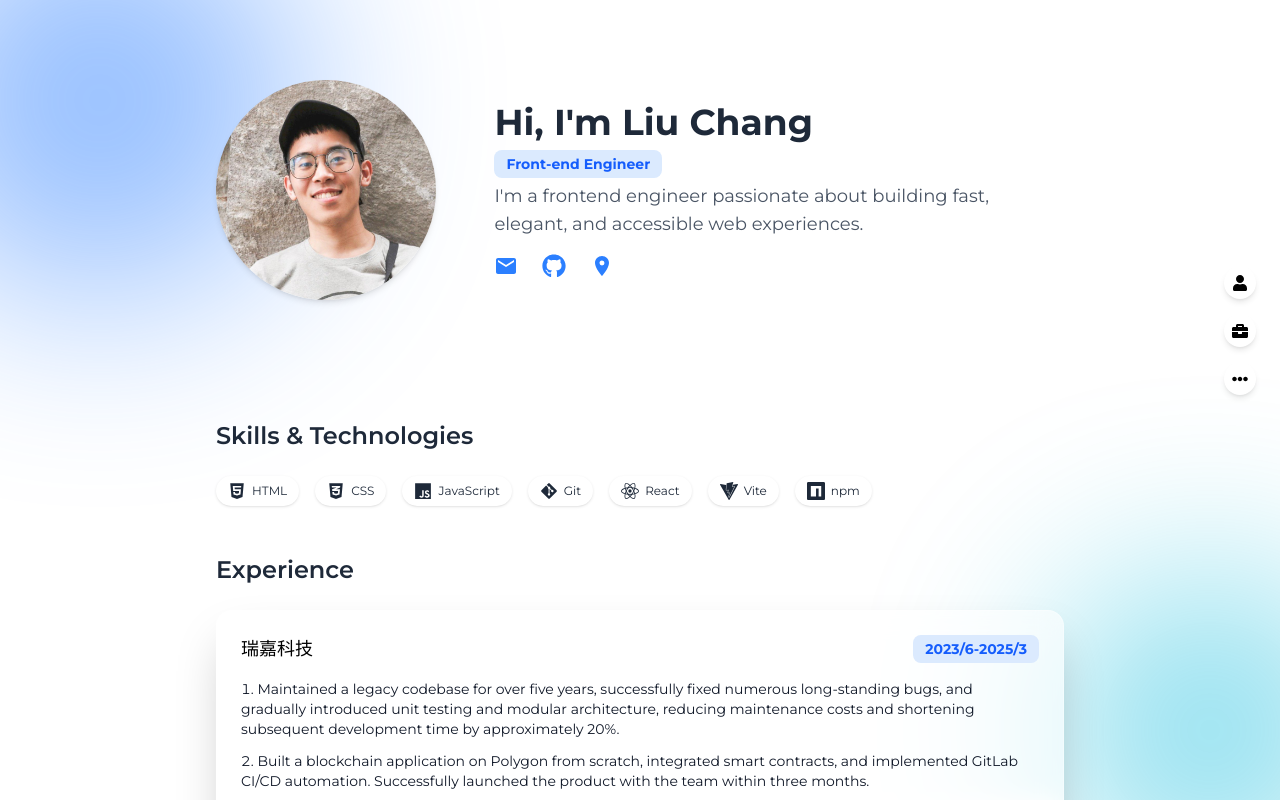
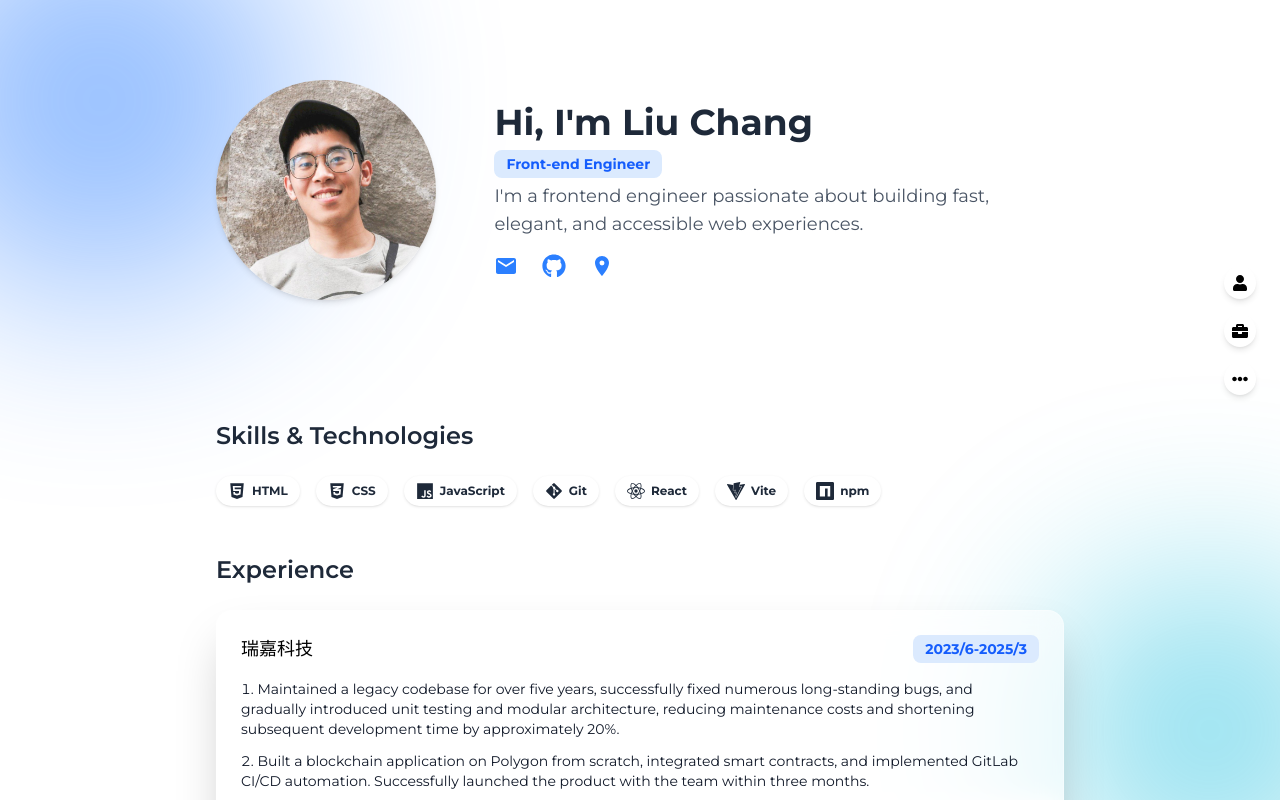
Before and after one commit to richard85501/my-website, a React (Vite) app: page / in a window 1280 px wide. Shown: the top 800 px of the page. Built offline with nearby package versions, Linux system fonts and the light colour scheme.

Commit message:
modify:iconBage font-weight

```diff
--- a/src/components/Icon-badge/IconBadge.tsx
+++ b/src/components/Icon-badge/IconBadge.tsx
@@ -1,11 +1,11 @@
 type IconBagdeProps = {
-  icon: React.ReactNode; // icon 通常是 React 元素
+  icon: React.ReactNode;
   label: string;
 };
 
 export default function IconBagde({ icon, label }: IconBagdeProps) {
   return (
-    <div className="flex items-center gap-1.5 px-3 py-1.5 bg-white rounded-full shadow text-xs">
+    <div className="flex items-center gap-1.5 px-3 py-1.5 bg-white rounded-full shadow text-xs font-bold">
       <span className="text-lg">{icon}</span>
       <span>{label}</span>
     </div>
```
